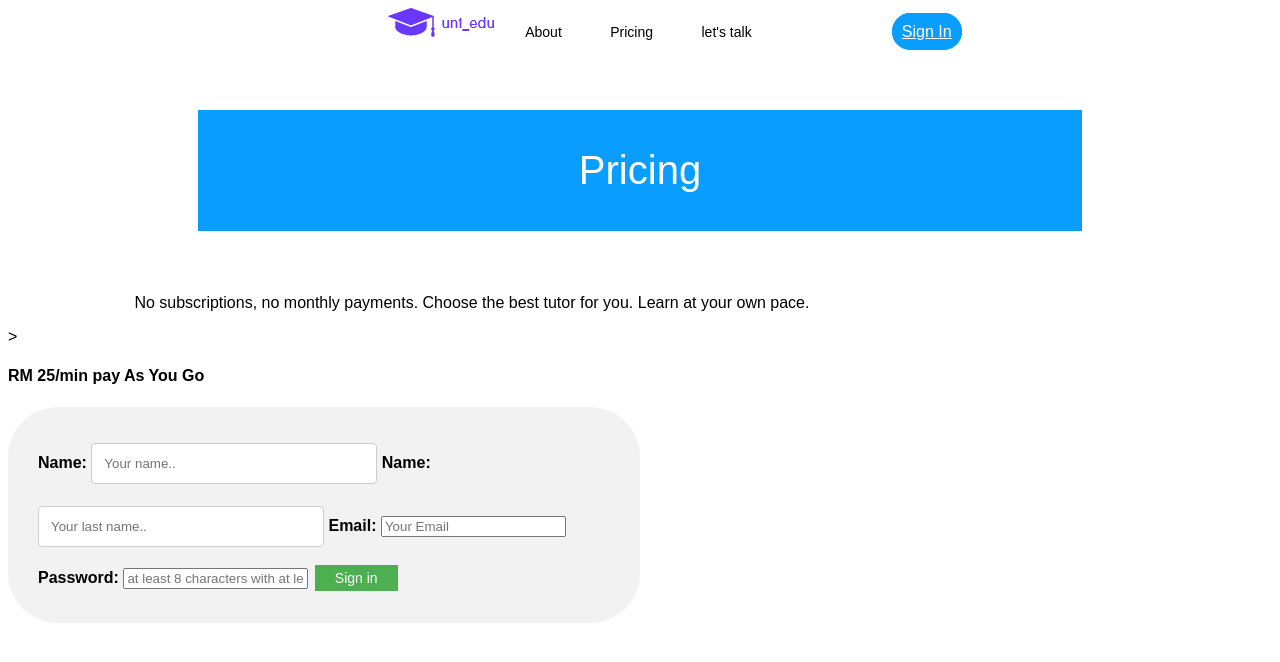
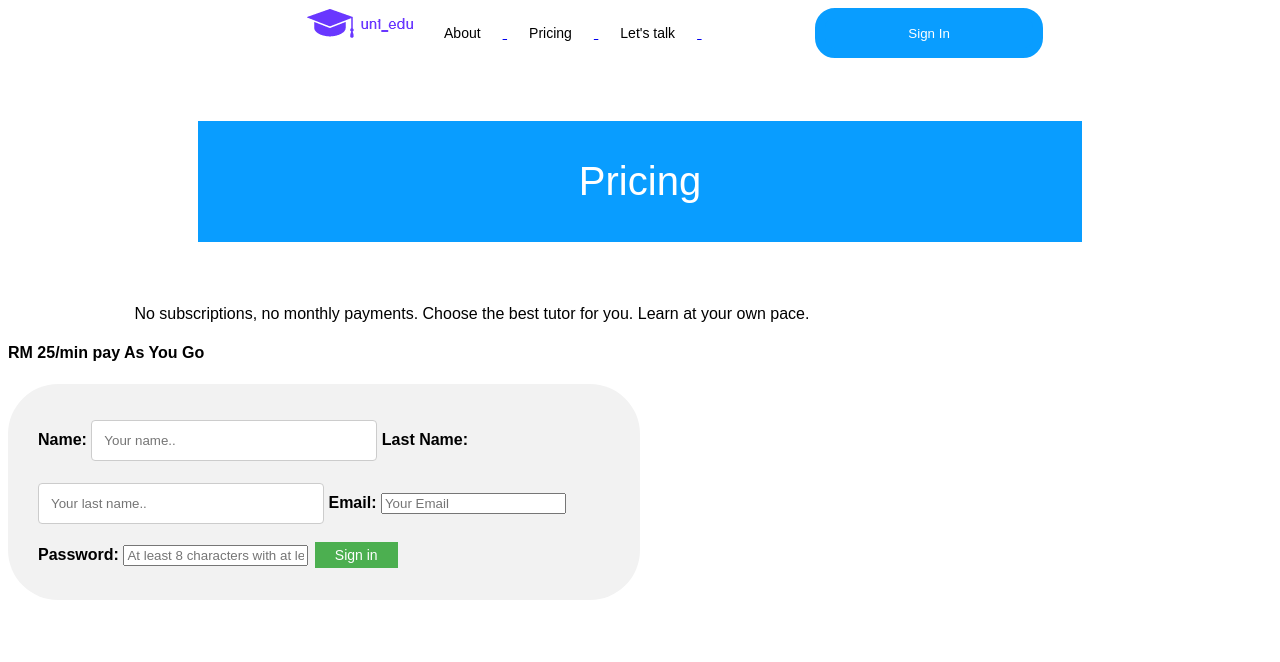
Before and after one commit to asilaothman/Final-Asessment, a PHP site: the page made by After Enhancement/Pricing page.php in a window 1280 px wide. Shown: the top 662 px of the page. Run offline with PHP 8.4, Linux system fonts and the light colour scheme.

Commit message:
Update Pricing page.php

```diff
--- a/After Enhancement/Pricing page.php
+++ b/After Enhancement/Pricing page.php
@@ -3,10 +3,18 @@
 <head>
   <title>Uni_edu</title>
   <style>
-    body {font-family: Arial, Helvetica, sans-serif;}
-       * {box-sizing: border-box;}
+    body {
+      font-family: Arial, Helvetica, sans-serif;
+    }
 
-.button2 {background-color: #008CBA;}
+    * {
+      box-sizing: border-box;
+    }
+
+    .button2 {
+      background-color: #008CBA;
+    }
+
     .button {
       background-color: #4CAF50; /* Green */
       border: none;
@@ -19,6 +27,7 @@
       margin: 4px 2px;
       cursor: pointer;
     }
+
     input[type=text], select, textarea {
       width: 50%;
       padding: 12px;
@@ -49,6 +58,7 @@
       padding: 30px;
       width: 50%;
     }
+
     .button {
       border: none;
       color: white;
@@ -106,37 +116,34 @@
       color: white;
     }
 
-
-      .navbar{
+    .navbar {
       text-align: center;
       margin-left: 10%;
     }
-      .brand_name{
+
+    .brand_name {
       font-size: 30px;
     }
 
-    .about{
+    .about {
       padding: 3%;
       background-color: #099dff;
-  font-size:40px;
+      font-size: 40px;
       color: #FFF;
       margin: 5% 15%;
       text-align: center;
     }
 
-
-
     .btns {
       padding-left: 10%;
       padding-right: 5%;
-
     }
 
-    .content{
+    .content {
       padding-left: 10%;
     }
 
-    .sibtn{
+    .sibtn {
       background-color: #099dff;
       border-radius: 20px;
       color: #fff;
@@ -144,36 +151,38 @@
       width: 20%;
       height: 50px;
     }
-
-
   </style>
-
 </head>
 <body>
-
   <div class="navbar">
-     <span class="brand_name nav"><img src="imgs/logo.png" alt="logo"> </span>
-     <a href="About page.php"<button class="button button1">About</button></a>
-     <a href="Pricing page.php"<button class="button button2">Pricing</button> </a>
-     <a href="contact us page.php"<button class="button button3">let's talk</button></a>
-
+    <span class="brand_name nav">
+      <img src="imgs/logo.png" alt="logo">
+    </span>
+    <a href="About page.php">
+      <button class="button button1">About</button>
+    </a>
+    <a href="Pricing page.php">
+      <button class="button button2">Pricing</button>
+    </a>
+    <a href="contact us page.php">
+      <button class="button button3">Let's talk</button>
+    </a>
 
     <?php
     // Check if the user is authenticated
     if (isset($_SESSION['username'])) {
       // User is authenticated
-      echo '<span class="btns"><a href="homepage.php"<button class="sibtn">Homepage</button></a></span>';
+      echo '<span class="btns"><a href="homepage.php"><button class="sibtn">Homepage</button></a></span>';
     } else {
       // User is not authenticated
-      echo '<span class="btns"><a href="signin.php"<button class="sibtn">Sign In</button></a></span>';
+      echo '<span class="btns"><a href="signin.php"><button class="sibtn">Sign In</button></a></span>';
     }
     ?>
 
   </div>
 
-    <div class="about"> Pricing </div>
-    <div class=" content">
-
+  <div class="about">Pricing</div>
+  <div class="content">
     <?php
     // Check if the user is authenticated
     if (isset($_SESSION['username'])) {
@@ -184,27 +193,26 @@
       echo '<p>No subscriptions, no monthly payments. Choose the best tutor for you. Learn at your own pace.</p>';
     }
     ?>
-</div>>
+  </div>
+
   <h4>RM 25/min pay As You Go</h4>
 
   <div class="container">
     <form action="/action_page.php">
-
-    <label for="name"><b>Name:</b></label>
+      <label for="fname"><b>Name:</b></label>
       <input type="text" id="fname" name="firstname" placeholder="Your name.." required pattern="[A-Za-z]+" title="Only letters are allowed">
 
-    <label for="name"><b>Name:</b></label>
+      <label for="lname"><b>Last Name:</b></label>
       <input type="text" id="lname" name="lastname" placeholder="Your last name.." required pattern="[A-Za-z]+" title="Only letters are allowed">
 
       <label for="email"><b>Email:</b></label>
       <input type="email" id="email" name="email" pattern="[a-z0-9._%+-]+@[a-z0-9.-]+\.[a-z]{2,}$" placeholder="Your Email">
 
       <label for="pwd"><b>Password:</b></label>
-    <input type="password" pattern="^(?=.*\d)(?=.*[!@#$%^&*])(?=.*[a-z])(?=.*[A-Z]).{8,}$" title="Please enter a valid password" required placeholder="at least 8 characters with at least one number, one symbol, one uppercase letter, and one lowercase letter.">
+      <input type="password" pattern="^(?=.*\d)(?=.*[!@#$%^&*])(?=.*[a-z])(?=.*[A-Z]).{8,}$" title="Please enter a valid password" required placeholder="At least 8 characters with at least one number, one symbol, one uppercase letter, and one lowercase letter.">
 
-    <button class="button">Sign in</button>
+      <button class="button" type="submit">Sign in</button>
+    </form>
   </div>
-
-
 </body>
 </html>
```
Lines whose indentation alone changed are shown as unchanged.
